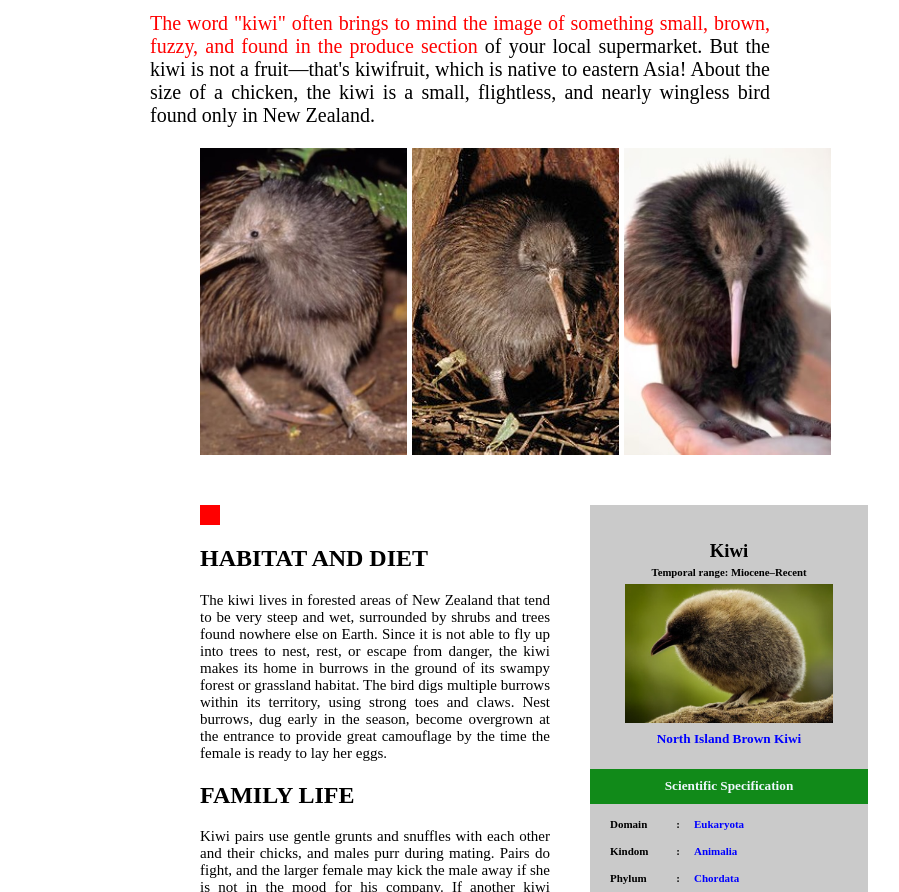
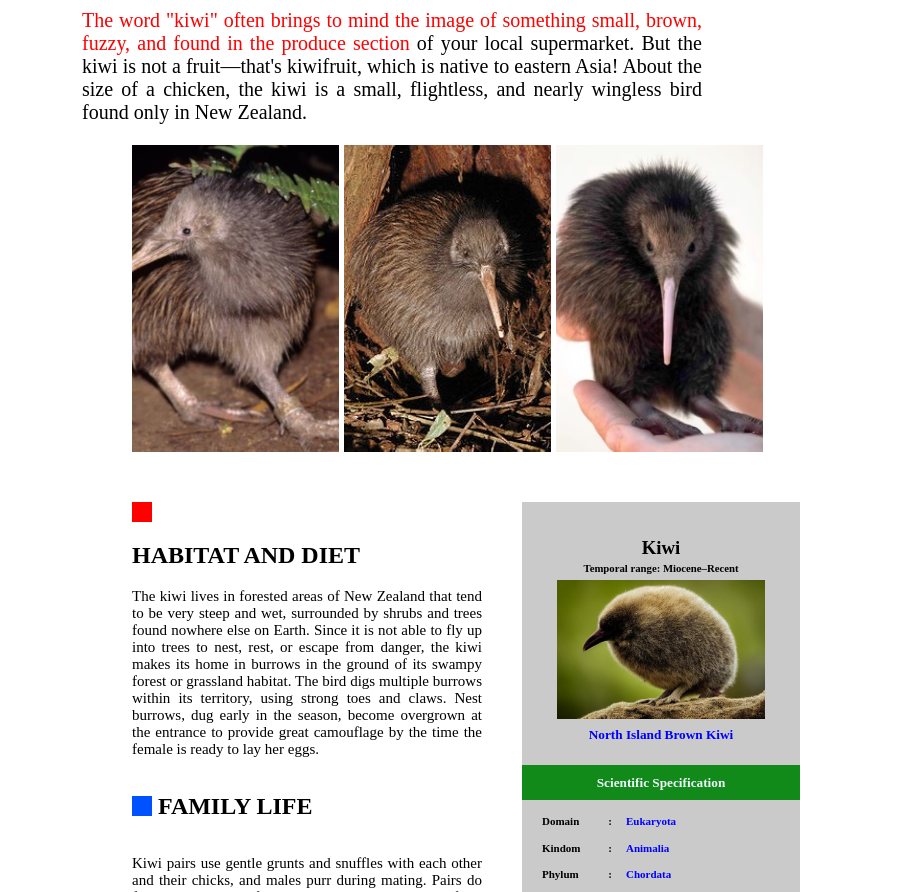
Before and after one commit to CoderGui001/Web-Assignment-1, a plain HTML site: page index.html in a window 1280 px wide. Shown: the part 92-984 px from the top of the page, without its empty margins (158-1057 px from the left). Drawn offline with Linux system fonts and the light colour scheme.

Commit message:
Latest Upadate

```diff
--- a/index.html
+++ b/index.html
@@ -60,10 +60,12 @@
                     female is ready to lay her eggs.
 
                 </p>
-                <div class="solid-red">
-                    <!-- <div class="solid-square-red"></div> -->
-                    <h2>FAMILY LIFE</h2>
-                </div>
+
+                    <div class="sub-title-blue">
+                        <div class="blue-squre"></div>
+                        <div class="Family-life"> <h2 >&nbsp;FAMILY LIFE</h2></div>
+                    </div>
+
                 <p class="P3">
                     Kiwi pairs use gentle grunts and snuffles with each other
                     and  their  chicks,  and  males  purr  during  mating.  Pairs  do
--- a/style.css
+++ b/style.css
@@ -187,8 +187,8 @@ img{
 .page1{
 
 
-    justify-content: center;
-    margin-top: 30px;
+    margin-right: auto;
+    margin-left: auto;
     width: 1000px;
 
 
@@ -202,8 +202,13 @@ img{
     justify-content: center;
 }
 
-/* .box-red-Container{
+.blue-squre{
+    width: 20px;
+    height: 20px;
+    background-color: rgb(0, 81, 255);
+    margin-top: 23px;
+}
+
+.sub-title-blue{
     display: flex;
-
-
-} */
+}
```
